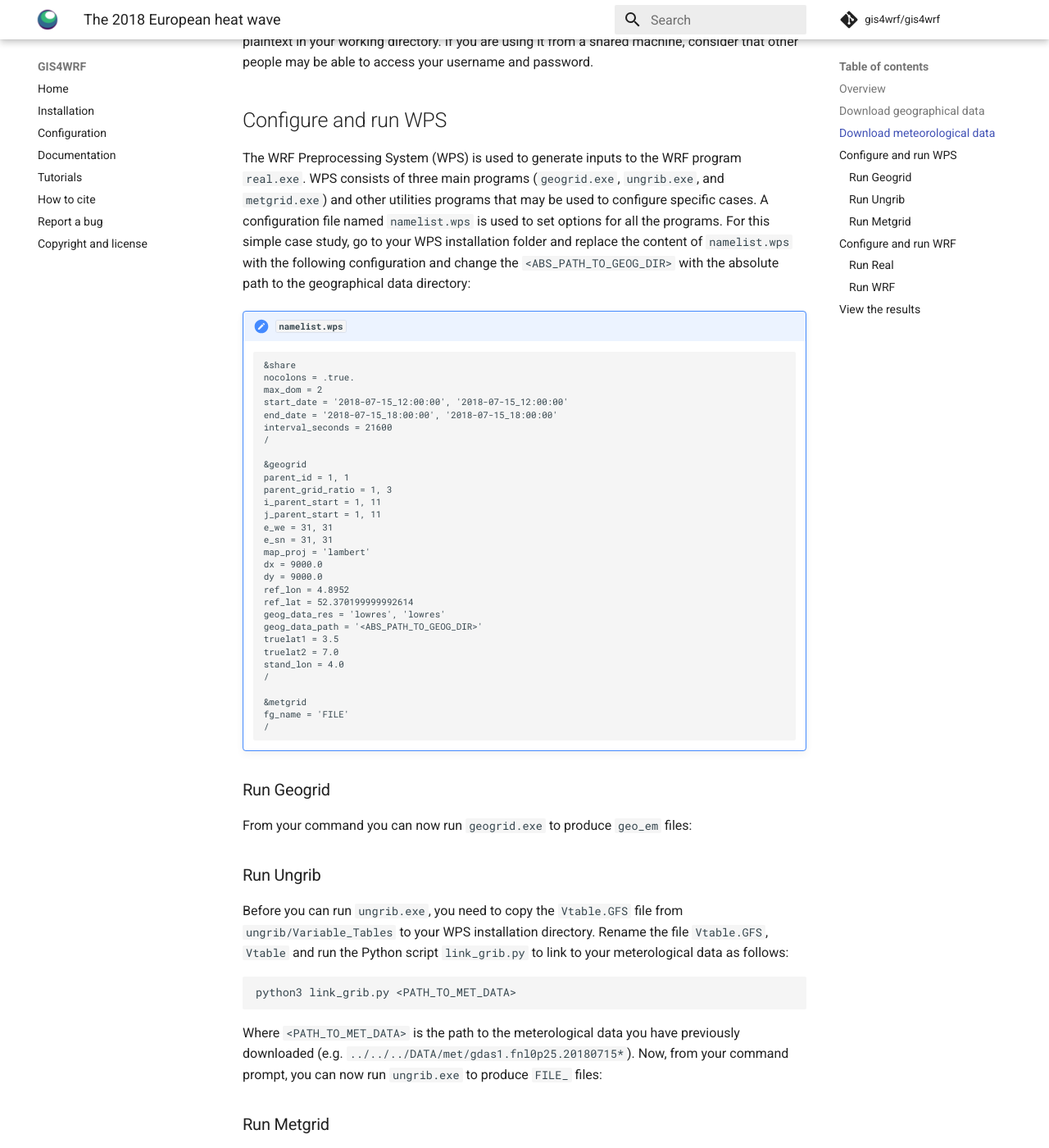
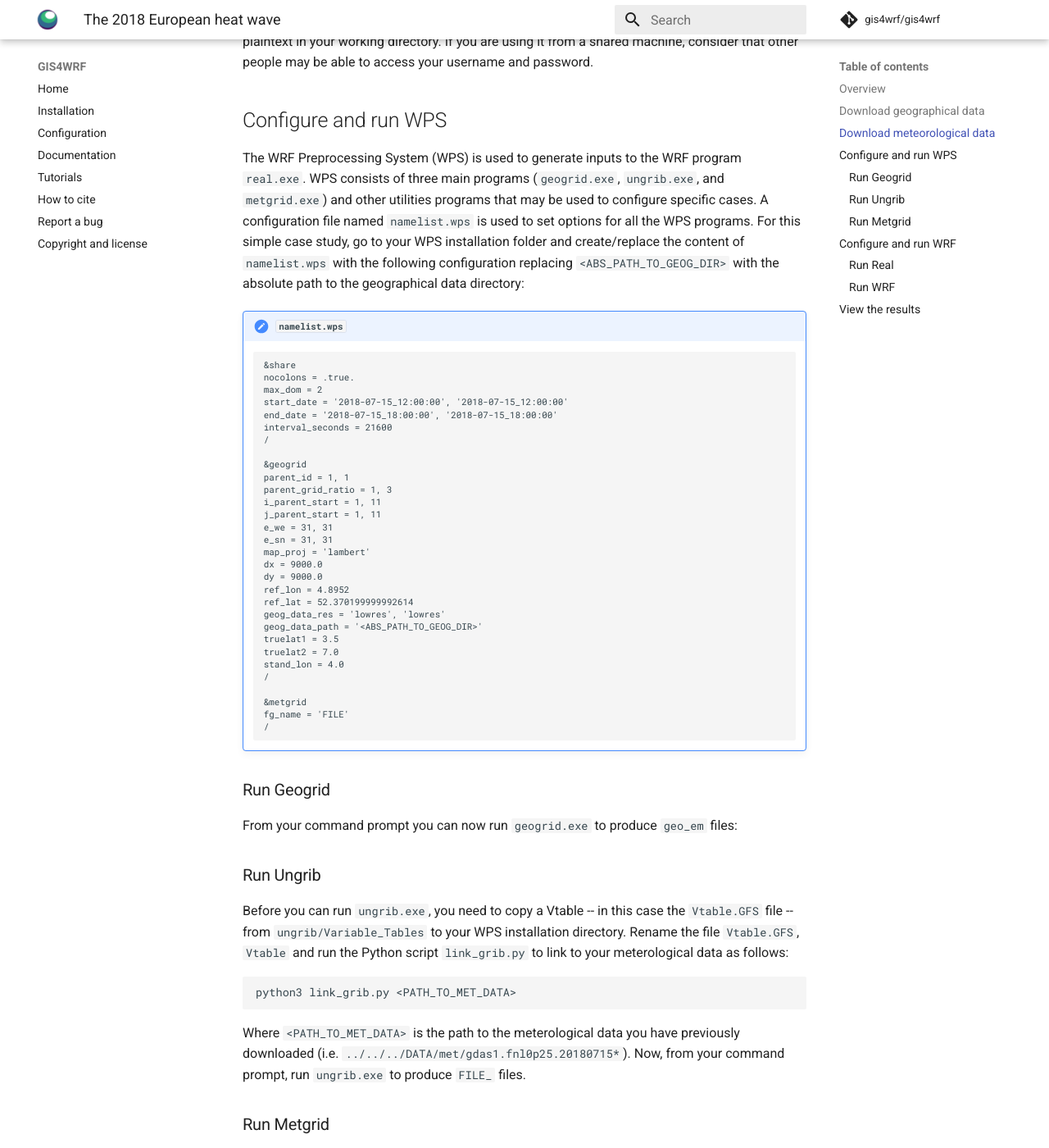
Before and after one commit to GIS4WRF/gis4wrf.github.io, an MkDocs documentation site: the page built from docs/tutorials/wrf-cmake/simulate-the-2018-european-heat-wave-with-wrf-cmake.md, in a window 1280 px wide and 1400 px high, scrolled down 2837 px. Shown: the whole window at 82% size. Built offline with MkDocs 1.6.1 and Material for MkDocs 9.7.7, drawn with Linux system fonts in a browser that asks for light colours; comment, search, counter and statistics services are not loaded; some of the changed text lies outside the part shown.

Commit message:
Update simulate-the-2018-european-heat-wave-with-wrf-cmake.md

````diff
--- a/docs/tutorials/wrf-cmake/simulate-the-2018-european-heat-wave-with-wrf-cmake.md
+++ b/docs/tutorials/wrf-cmake/simulate-the-2018-european-heat-wave-with-wrf-cmake.md
@@ -87,7 +87,7 @@ Please note that `rdams-client` will create a file that contains your username a
 
 ## Configure and run WPS
 
-The WRF Preprocessing System (WPS) is used to generate inputs to the WRF program `real.exe`. WPS consists of three main programs (`geogrid.exe`, `ungrib.exe`, and `metgrid.exe`) and other utilities programs that may be used to configure specific cases. A configuration file named `namelist.wps` is used to set options for all the programs. For this simple case study, go to your WPS installation folder and replace the content of `namelist.wps` with the following configuration and change the `<ABS_PATH_TO_GEOG_DIR>` with the absolute path to the geographical data directory:
+The WRF Preprocessing System (WPS) is used to generate inputs to the WRF program `real.exe`. WPS consists of three main programs (`geogrid.exe`, `ungrib.exe`, and `metgrid.exe`) and other utilities programs that may be used to configure specific cases. A configuration file named `namelist.wps` is used to set options for all the WPS programs. For this simple case study, go to your WPS installation folder and create/replace the content of `namelist.wps` with the following configuration replacing `<ABS_PATH_TO_GEOG_DIR>` with the absolute path to the geographical data directory:
 
 
 !!! note "`namelist.wps`"
@@ -126,24 +126,24 @@ The WRF Preprocessing System (WPS) is used to generate inputs to the WRF program
 
 ### Run Geogrid
 
-From your command you can now run `geogrid.exe` to produce `geo_em` files:
+From your command prompt you can now run `geogrid.exe` to produce `geo_em` files:
 
 
 ### Run Ungrib
 
-Before you can run `ungrib.exe`, you need to copy the `Vtable.GFS` file from `ungrib/Variable_Tables` to your WPS installation directory. Rename the file `Vtable.GFS`, `Vtable` and run the Python script `link_grib.py` to link to your meterological data as follows:
+Before you can run `ungrib.exe`, you need to copy a Vtable -- in this case the `Vtable.GFS` file -- from `ungrib/Variable_Tables` to your WPS installation directory. Rename the file `Vtable.GFS`, `Vtable` and run the Python script `link_grib.py` to link to your meterological data as follows:
 
 ```
 python3 link_grib.py <PATH_TO_MET_DATA>
 
 ```
 
-Where `<PATH_TO_MET_DATA>` is the path to the meterological data you have previously downloaded (e.g. `../../../DATA/met/gdas1.fnl0p25.20180715*`). Now, from your command prompt, you can now run `ungrib.exe` to produce `FILE_` files:
+Where `<PATH_TO_MET_DATA>` is the path to the meterological data you have previously downloaded (i.e. `../../../DATA/met/gdas1.fnl0p25.20180715*`). Now, from your command prompt, run `ungrib.exe` to produce `FILE_` files.
 
 
 ### Run Metgrid
 
-From your command you run `metgrid.exe` to produce `met_em` files which will be used as inputs to the Real program:
+From your command prompt run `metgrid.exe` to produce `met_em` files which will be used as inputs to the Real program:
 
 ## Configure and run WRF
 
@@ -245,7 +245,7 @@ Go to your WRF installation directory, copy or link the files produced by `metgr
 Copy over, or link to, the `met_em` files produced by `metgrid.exe` and run `real.exe` to produce the inputs to wrf.exe.
 
 ### Run WRF
-Now that the inputs to WRF have been created, you can run the simulation. From your command prompt, run `wrf.exe` to produce the following `wrfout` files:
+Now that inputs to WRF have been created, you can run the simulation. From your command prompt, run `wrf.exe` to produce the following `wrfout` files:
 
 ```
 wrfout_d01_2018-07-15_12_00_00
````
